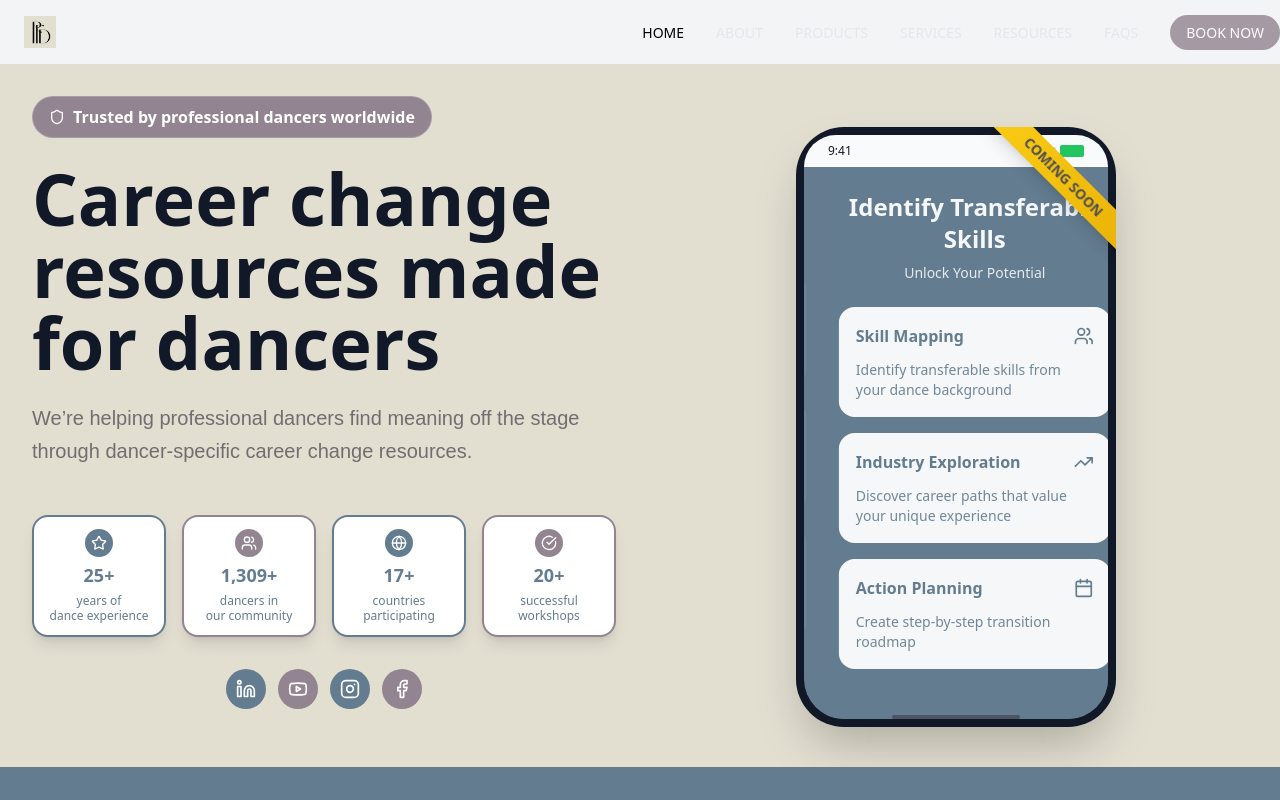
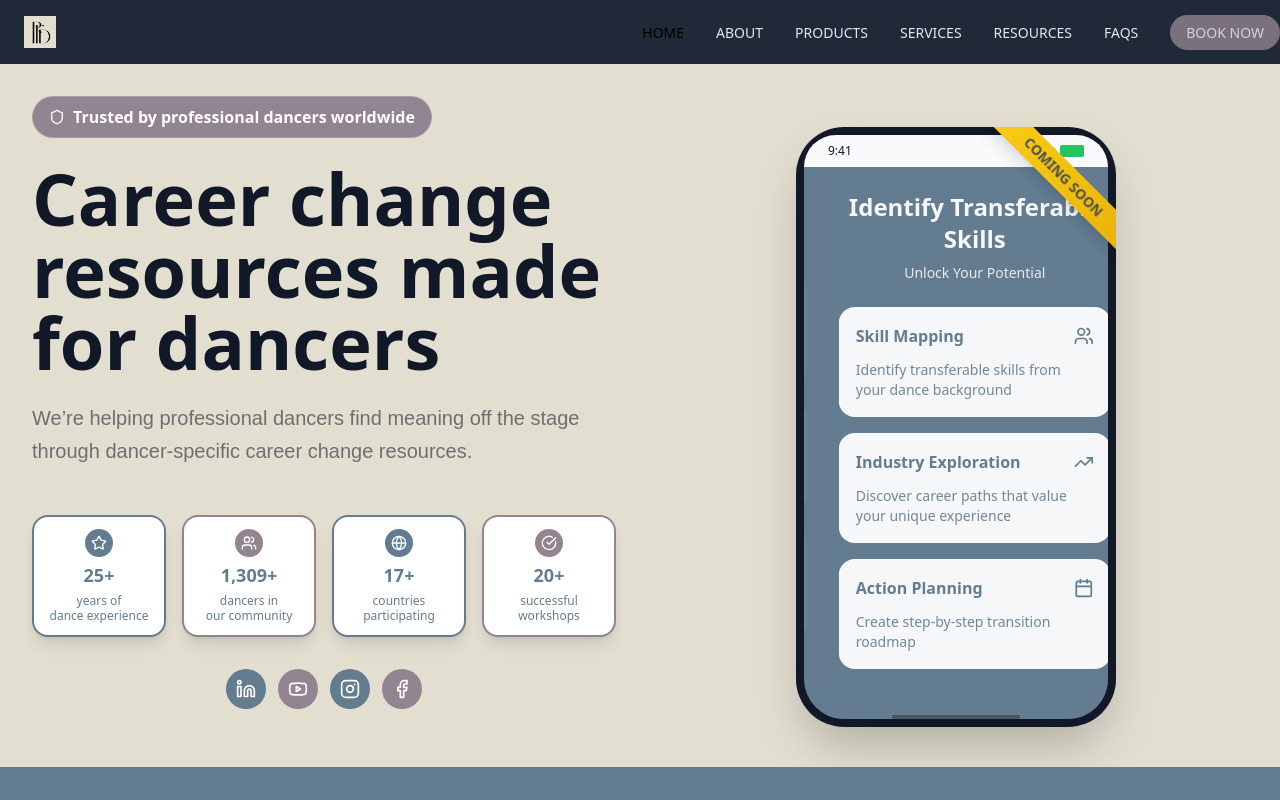
Before and after one commit to IsaacCavallaro/pivot-for-dancers, a Next.js app: page / in a window 1280 px wide. Shown: the top 800 px of the page. Built offline with nearby package versions, Linux system fonts and the light colour scheme.

Commit message:
update color on light mode

```diff
--- a/components/Navigation.tsx
+++ b/components/Navigation.tsx
@@ -56,7 +56,7 @@ const Navbar: React.FC<NavbarProps> = () => {
     return (
         <section className="bg-dark-gray max-device-width">
             <div className="max-w-6xl px-4 mx-auto">
-                <nav className="fixed top-0 left-0 right-0 bg-gray-100 dark:bg-gray-800 py-4 z-50">
+                <nav className="fixed top-0 left-0 right-0 bg-gray-800 dark:bg-gray-800 py-4 z-50">
                     <div className="max-w-7xl mx-auto flex items-center justify-between relative">
                         <Link href="/" legacyBehavior>
                             <a className="block pl-4 md:pl-6">
```
